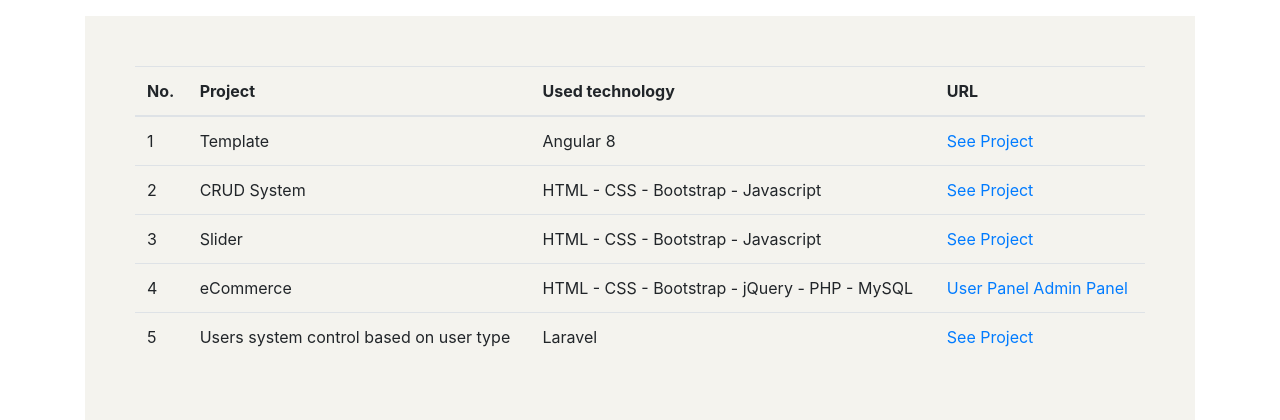
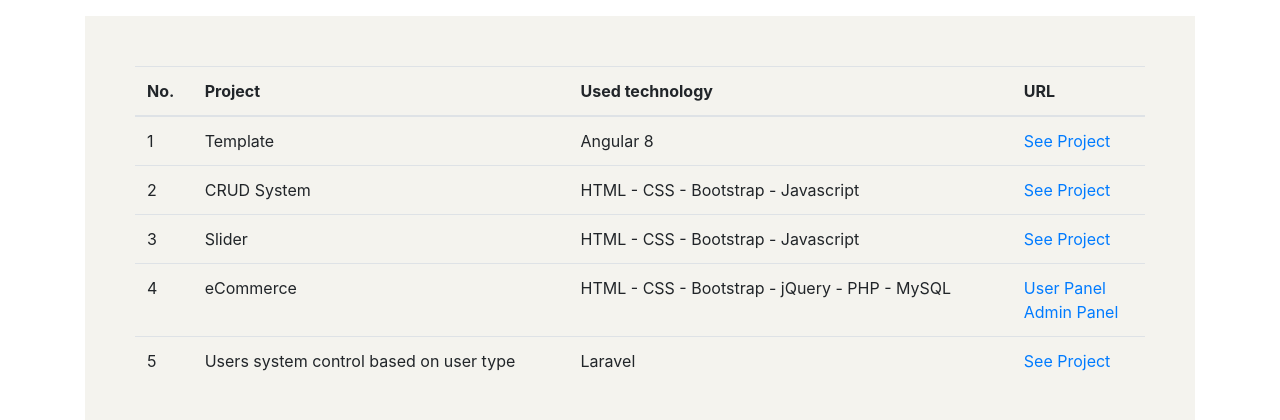
Before and after one commit to ashrafdiab96/MyWork, a plain HTML site: page index.html in a window 1280 px wide. Shown: the top 420 px of the page. Drawn offline with Linux system fonts and the light colour scheme.

Commit message:
last commit
last commit

```diff
--- a/index.html
+++ b/index.html
@@ -53,7 +53,7 @@
                                 <td scope="row">eCommerce</td>
                                 <td scope="row">HTML - CSS - Bootstrap - jQuery - PHP - MySQL</td>
                                 <td scope="row">
-                                    <a href="http://debocommerce.epizy.com/" target="_blank">User Panel</a>
+                                    <a href="http://debocommerce.epizy.com/" target="_blank">User Panel</a><br>
                                     <a href="http://debocommerce.epizy.com//admin" target="_blank">Admin Panel</a>
                                 </td>
                             </tr>
```
